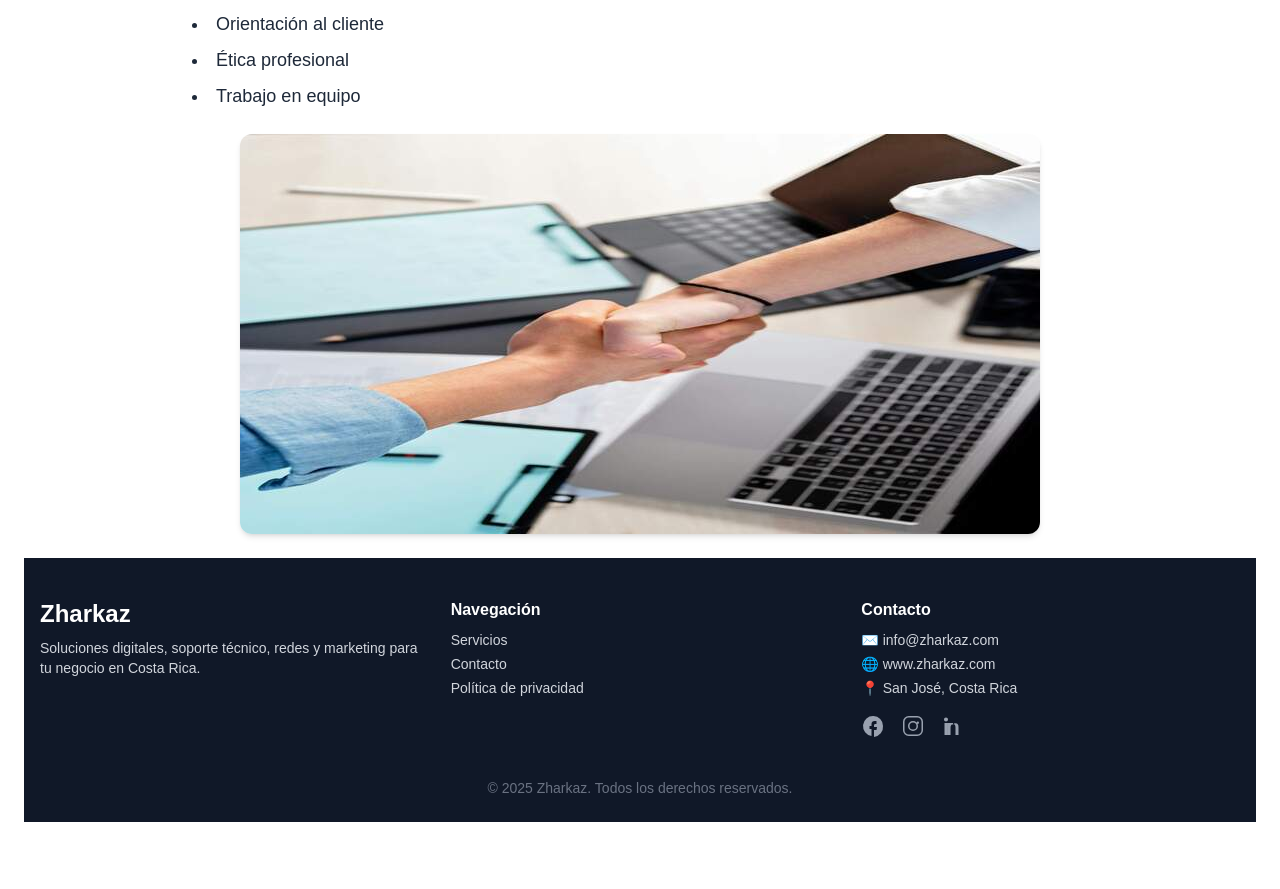
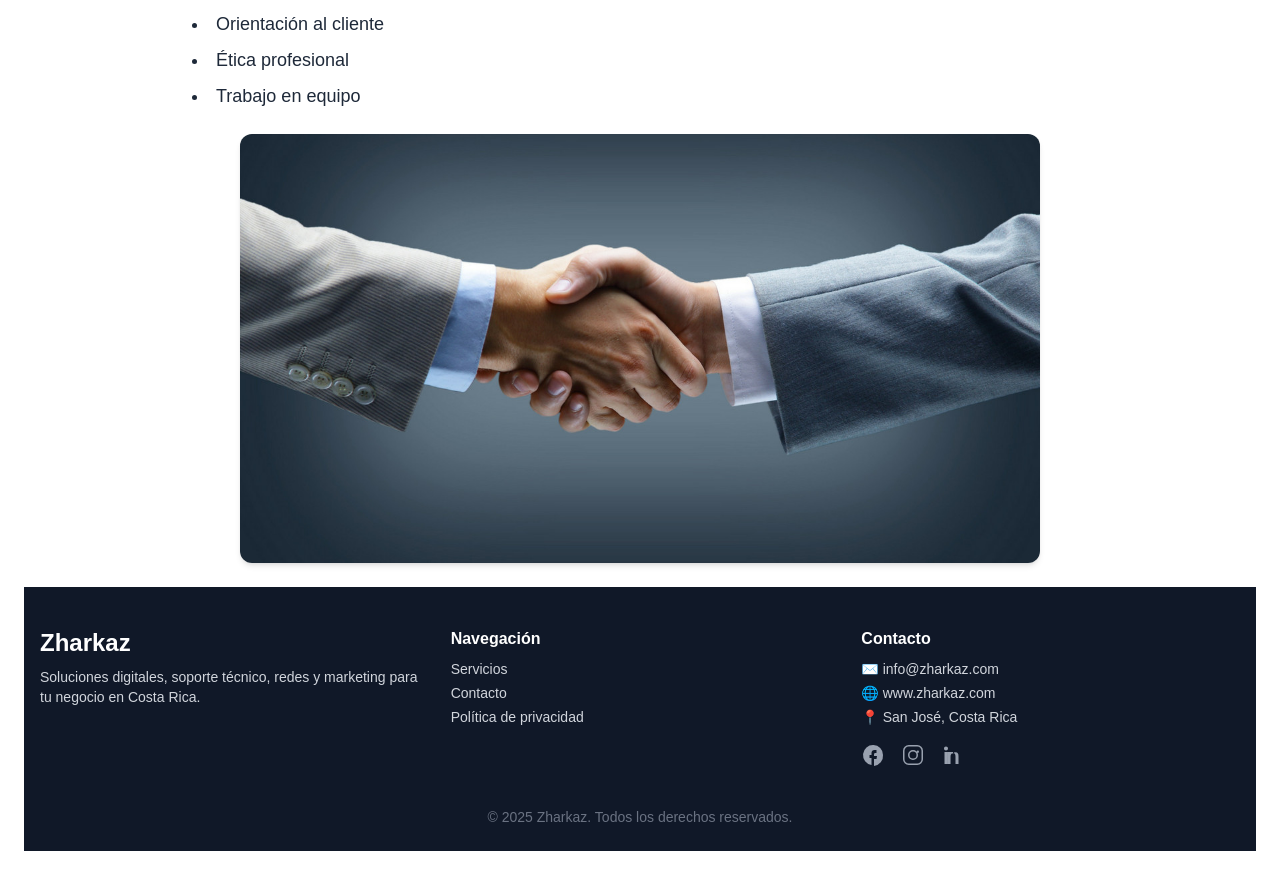
Before and after one commit to Andres-Sq/StaticWeb, a Next.js app in the folder zharkaz-web/: page /nosotros in a window 1280 px wide. Shown: the part 1885-2774 px from the top of the page. Built offline with nearby package versions, Linux system fonts and the light colour scheme.

Commit message:
Fix bug nosotros page

```diff
--- a/zharkaz-web/src/app/nosotros/page.tsx
+++ b/zharkaz-web/src/app/nosotros/page.tsx
@@ -1,5 +1,3 @@
-import React from "react";
-
 import Navbar from "@/components/Navbar";
 import ContactFloating from "@/components/ContactFloating";
 import Footer from '@/components/Footer';
@@ -36,7 +34,7 @@ export default function NosotrosPage() {
               Impulsar la transformación digital de las empresas mediante soluciones tecnológicas eficientes, escalables y confiables.
             </p>
             {/* Agregar imagen ilustrativa o icono relacionado */}
-            <Image src="/images/mision.jpg" alt="Nuestra misión" width={800} height={400} className="rounded-xl shadow-md mx-auto my-6"/>
+            <Image src="/images/mision.jpg" alt="Nuestra misión" width={800} height={400}className="rounded-xl shadow-md mx-auto my-6"/>
           </div>
 
           {/* Visión */}
@@ -61,7 +59,7 @@ export default function NosotrosPage() {
             </ul>
             {/* Se puede añadir alguna imagen visual o gráfico que destaque estos valores */}
             <div className="mt-4">
-            <Image src="/images/valores.jpg" alt="Nuestros valores" width={800} height={400} className="rounded-xl shadow-md mx-auto my-6"/>
+            <Image src="/images/valores.jpeg" alt="Nuestros valores" width={800} height={400} className="rounded-xl shadow-md mx-auto my-6"/>
             </div>
           </div>
         </section>
```
Also changed, not shown: zharkaz-web/public/images/valores.jpeg (added), zharkaz-web/public/images/valores.jpg (deleted).
